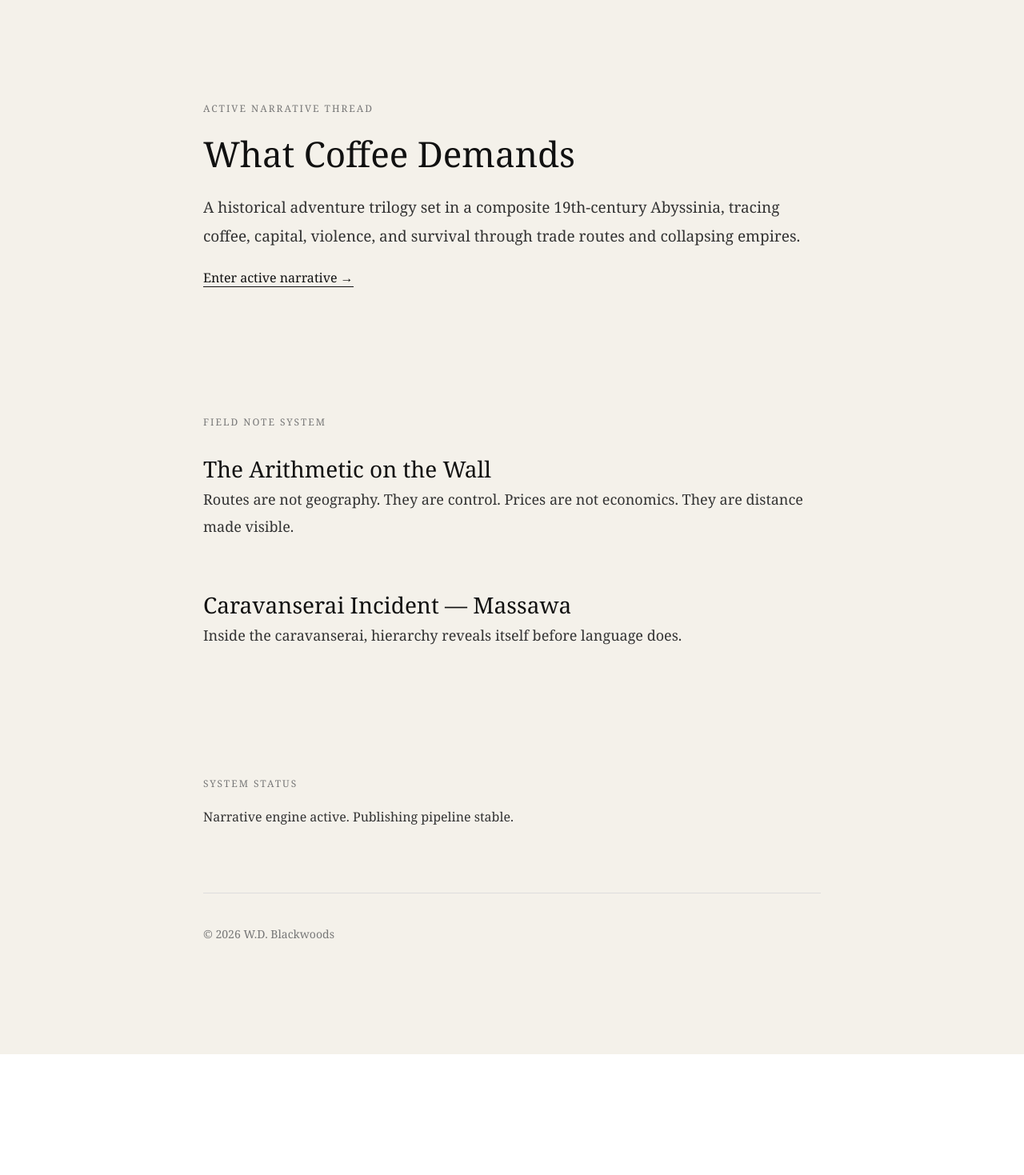
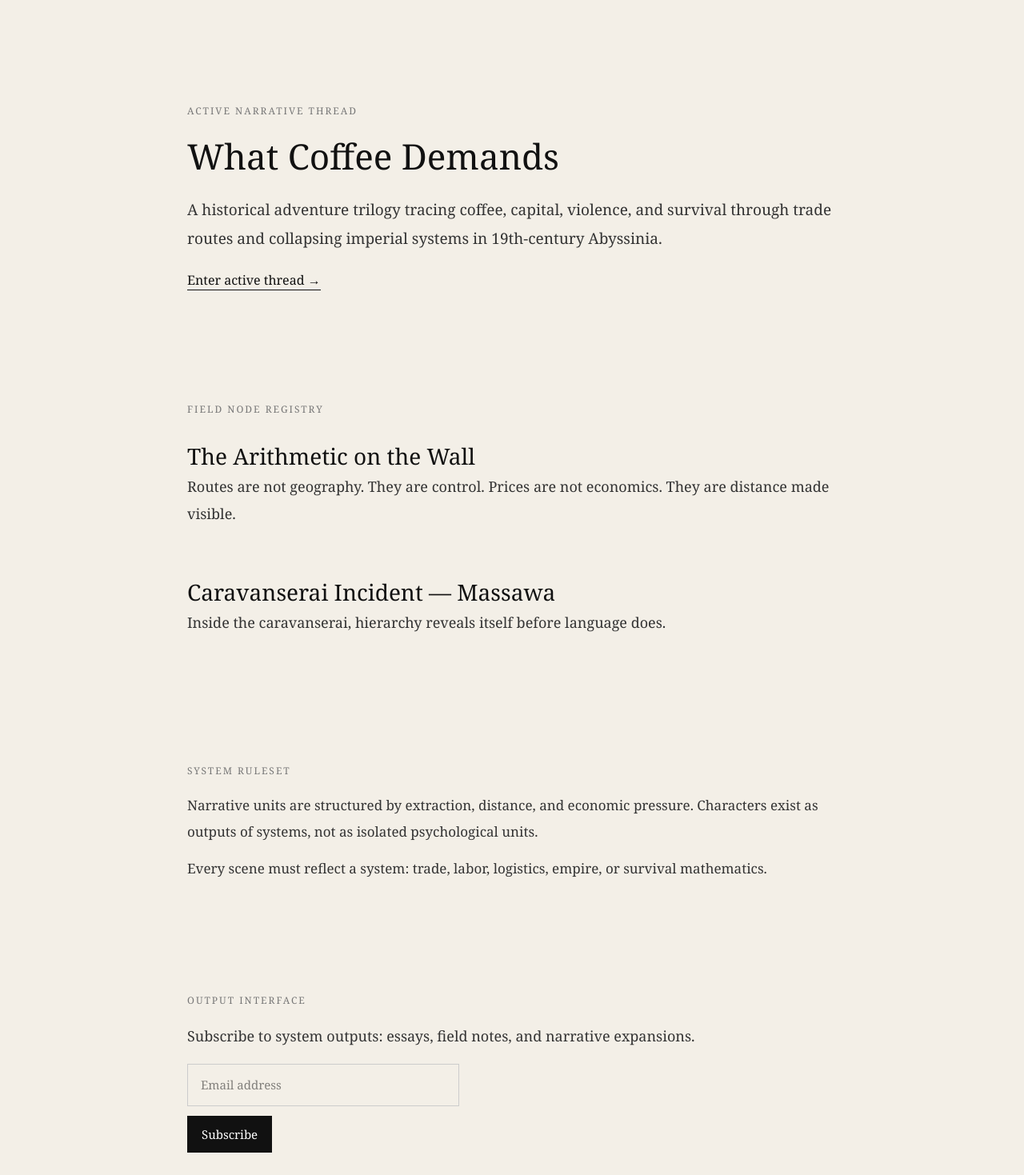
Before and after one commit to dwoods360-cyber/wdblackwoods-site, a Next.js app: page / in a window 1280 px wide. Shown: the part 401-1870 px from the top of the page at 80% size. Before the commit the page ends 1719 px from the top, so only its background shows below. Built offline with nearby package versions, Linux system fonts and the light colour scheme.

Commit message:
build Narrative OS v1 architecture

```diff
--- a/app/page.tsx
+++ b/app/page.tsx
@@ -3,7 +3,7 @@
 import { motion } from "framer-motion";
 
 const fade = {
-  hidden: { opacity: 0, y: 18 },
+  hidden: { opacity: 0, y: 20 },
   show: { opacity: 1, y: 0 },
 };
 
@@ -18,22 +18,22 @@ const container = {
 
 export default function Home() {
   return (
-    <div style={{ background: "#f4f1ea", minHeight: "100vh" }}>
+    <div style={{ background: "#f3efe7", minHeight: "100vh" }}>
       <motion.main
         variants={container}
         initial="hidden"
         animate="show"
         style={{
-          maxWidth: "820px",
+          maxWidth: "860px",
           margin: "0 auto",
           padding: "140px 24px",
           fontFamily: "Georgia, serif",
           color: "#111",
         }}
       >
-        {/* SYSTEM IDENTITY */}
+        {/* LAYER 1 — IDENTITY */}
         <motion.section variants={fade} style={{ marginBottom: "120px" }}>
-          <h1 style={{ fontSize: "60px", letterSpacing: "-1px" }}>
+          <h1 style={{ fontSize: "62px", letterSpacing: "-1px" }}>
             W.D. Blackwoods
           </h1>
 
@@ -48,8 +48,8 @@ export default function Home() {
           </p>
         </motion.section>
 
-        {/* CURRENT NARRATIVE STATE (ENGINE CORE) */}
-        <motion.section variants={fade} style={{ marginBottom: "160px" }}>
+        {/* LAYER 2 — ACTIVE THREAD */}
+        <motion.section variants={fade} style={{ marginBottom: "140px" }}>
           <p
             style={{
               fontSize: "12px",
@@ -67,27 +67,26 @@ export default function Home() {
           </h2>
 
           <p style={{ fontSize: "19px", lineHeight: 1.9, color: "#333" }}>
-            A historical adventure trilogy set in a composite 19th-century Abyssinia,
-            tracing coffee, capital, violence, and survival through trade routes and
-            collapsing empires.
+            A historical adventure trilogy tracing coffee, capital, violence, and survival
+            through trade routes and collapsing imperial systems in 19th-century Abyssinia.
           </p>
 
-          <div style={{ marginTop: "22px" }}>
           <a
             href="#"
             style={{
+              display: "inline-block",
+              marginTop: "22px",
               fontSize: "16px",
               color: "#111",
+              textDecoration: "none",
               borderBottom: "1px solid #111",
-                textDecoration: "none",
             }}
           >
-              Enter active narrative →
+            Enter active thread →
           </a>
-          </div>
         </motion.section>
 
-        {/* FIELD NOTE ENGINE (SCALABLE SYSTEM) */}
+        {/* LAYER 3 — FIELD NODES (SYSTEM OUTPUT) */}
         <motion.section variants={fade} style={{ marginBottom: "160px" }}>
           <p
             style={{
@@ -98,7 +97,7 @@ export default function Home() {
               marginBottom: "28px",
             }}
           >
-            Field Note System
+            Field Node Registry
           </p>
 
           <article style={{ marginBottom: "60px" }}>
@@ -121,7 +120,31 @@ export default function Home() {
           </article>
         </motion.section>
 
-        {/* SYSTEM FOOTER (STATE SIGNAL) */}
+        {/* LAYER 4 — SYSTEM RULESET */}
+        <motion.section variants={fade} style={{ marginBottom: "140px" }}>
+          <p
+            style={{
+              fontSize: "12px",
+              letterSpacing: "2px",
+              textTransform: "uppercase",
+              color: "#777",
+              marginBottom: "18px",
+            }}
+          >
+            System Ruleset
+          </p>
+
+          <p style={{ fontSize: "17px", lineHeight: 1.9, color: "#333" }}>
+            Narrative units are structured by extraction, distance, and economic pressure.
+            Characters exist as outputs of systems, not as isolated psychological units.
+          </p>
+
+          <p style={{ fontSize: "17px", lineHeight: 1.9, color: "#333", marginTop: "14px" }}>
+            Every scene must reflect a system: trade, labor, logistics, empire, or survival mathematics.
+          </p>
+        </motion.section>
+
+        {/* LAYER 5 — OUTPUT / EXIT */}
         <motion.section variants={fade}>
           <p
             style={{
@@ -132,24 +155,52 @@ export default function Home() {
               marginBottom: "18px",
             }}
           >
-            System Status
+            Output Interface
           </p>
 
-          <p style={{ fontSize: "16px", lineHeight: 1.8, color: "#333" }}>
-            Narrative engine active. Publishing pipeline stable.
+          <p style={{ fontSize: "18px", lineHeight: 1.9, color: "#333" }}>
+            Subscribe to system outputs: essays, field notes, and narrative expansions.
           </p>
+
+          <input
+            placeholder="Email address"
+            style={{
+              marginTop: "18px",
+              padding: "14px 16px",
+              border: "1px solid #ccc",
+              fontSize: "15px",
+              width: "100%",
+              maxWidth: "340px",
+            }}
+          />
+
+          <button
+            style={{
+              marginTop: "12px",
+              padding: "12px 18px",
+              background: "#111",
+              color: "#fff",
+              border: "none",
+              fontSize: "15px",
+              cursor: "pointer",
+              display: "block",
+            }}
+          >
+            Subscribe
+          </button>
         </motion.section>
 
+        {/* FOOTER */}
         <footer
           style={{
-            marginTop: "80px",
+            marginTop: "90px",
             fontSize: "14px",
             color: "#777",
             borderTop: "1px solid #ddd",
             paddingTop: "40px",
           }}
         >
-          © 2026 W.D. Blackwoods
+          © 2026 W.D. Blackwoods — Narrative OS v1
         </footer>
       </motion.main>
     </div>
```
Lines whose indentation alone changed are shown as unchanged.
